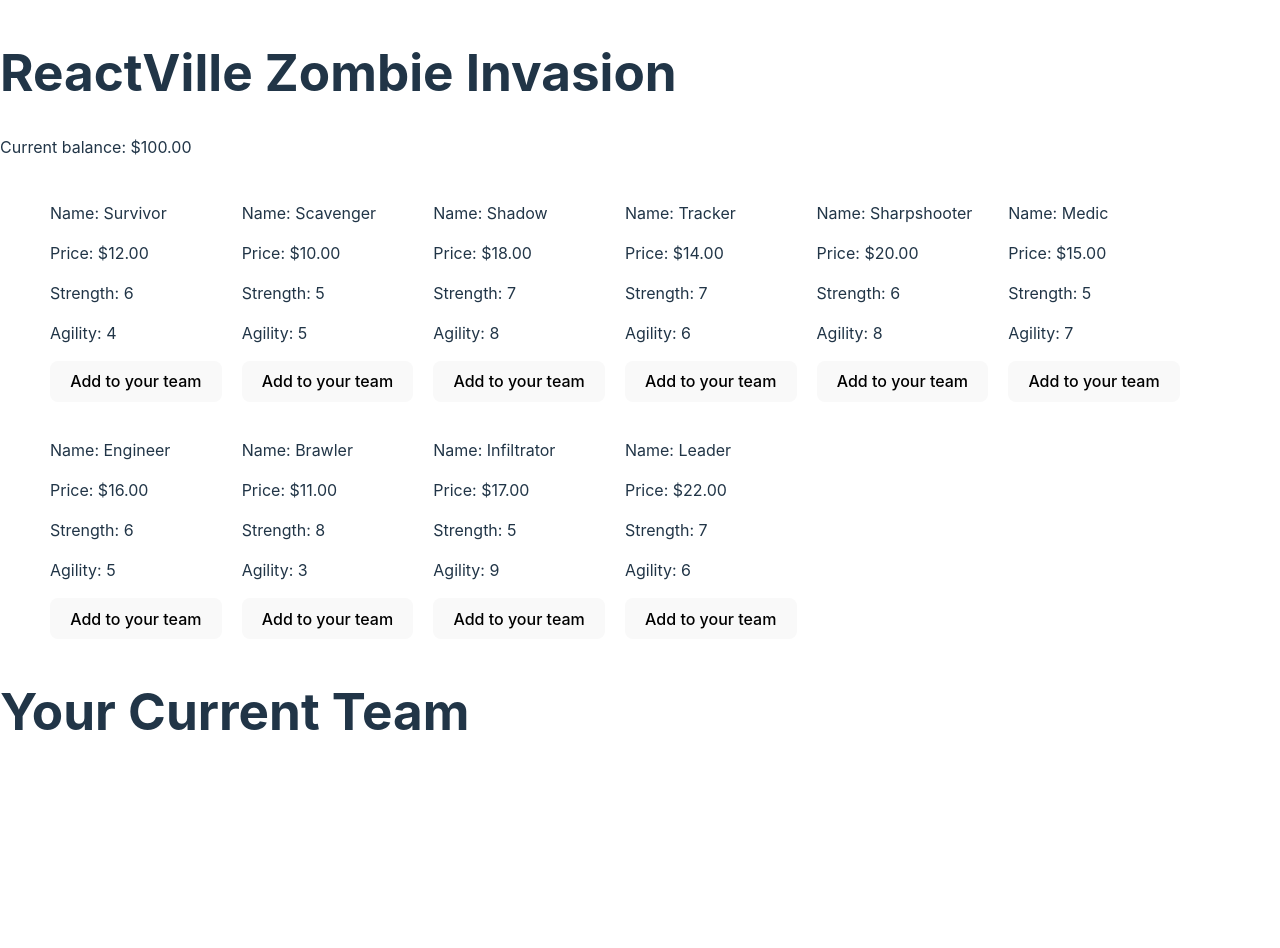
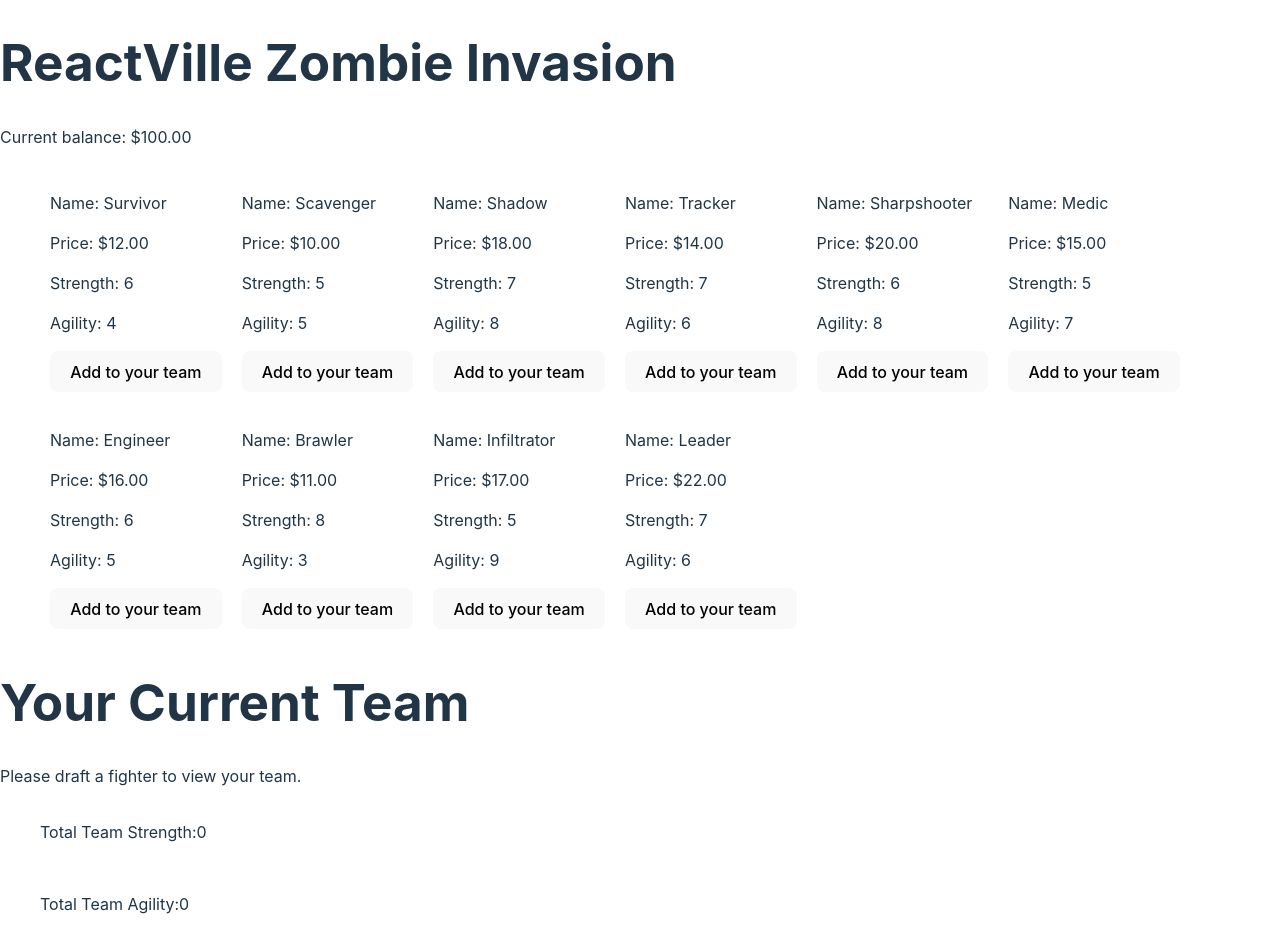
Before and after one commit to jsangalang93/react-state-management-lab, a React (Vite) app: page / in a window 1280 px wide. Before the commit the page ends 800 px from the top, so only its background shows below. Built offline with nearby package versions, Linux system fonts and the light colour scheme.

Commit message:
strength and agility working

```diff
--- a/src/App.jsx
+++ b/src/App.jsx
@@ -8,6 +8,8 @@ const App = () => {
 
 const [team, setTeam] = useState([]);
 const [money, setMoney] = useState(100);
+const [strength, setStrength] = useState(0);
+const [agility, setAgility] = useState(0);
 const zombieFighters = (
   [
     {
@@ -83,13 +85,23 @@ const zombieFighters = (
   ]
 )
 
+const CalcStrength = () => {
+  team.map((fighter) => {
+    setStrength(strength + fighter.strength);
+      console.log('calc strength triggered');
+  }
+)}
+
+
+
 const handleFighter = (fighter) => {
 
-  setTeam([fighter]);
+  // setTeam([fighter]);
   money < fighter.price ?
-  alert("get more money") : setTeam([...team, fighter]);
-      setMoney(money - fighter.price)
-
+  alert("get more money") :
+  (function (){setTeam([...team, fighter,]);
+  setMoney(money - fighter.price)})();
+  CalcStrength();
   console.log(team)
   console.log(money)
 
@@ -106,20 +118,40 @@ const handleFighter = (fighter) => {
         key={fighter.name}
         fighter={fighter}
         handleFighter={handleFighter}
+
          />
       ))}
     </ul>
     <h1>Your Current Team</h1>
+    {
+    team.length === 0 ? <p>Please draft a fighter to view your team.</p> :
     <ul>
       {team.map((teamFighter) => (
         <TeamListItems
         key={teamFighter.name}
         teamFighter={teamFighter}
+        handleFighter = {handleFighter}
+        fighter= {teamFighter}
         />
+
 
       ))}
     </ul>
-
+    }
+    <ul>
+      <p>Total Team Strength:
+        {team.reduce((Strength, fighter) =>
+          Strength + fighter.strength, 0
+        )}
+      </p>
+    </ul>
+    <ul>
+      <p>Total Team Agility:
+        {team.reduce((Agility, fighter) =>
+        Agility + fighter.agility, 0
+        )}
+      </p>
+    </ul>
     </>
   );
 
--- a/src/components/Team/Team.jsx
+++ b/src/components/Team/Team.jsx
@@ -1,6 +1,6 @@
 import { useState } from 'react';
 
-const TeamListItems = ({teamFighter}) => {
+const TeamListItems = ({teamFighter, handleFighter, fighter}) => {
         return (
             <>
 
```
